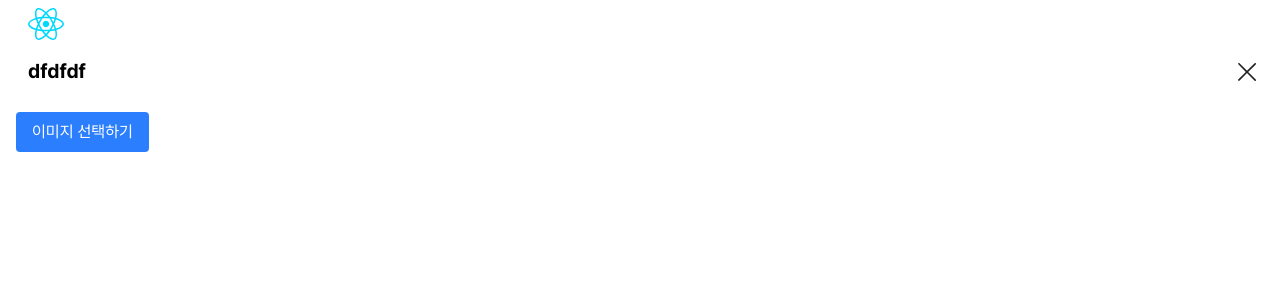
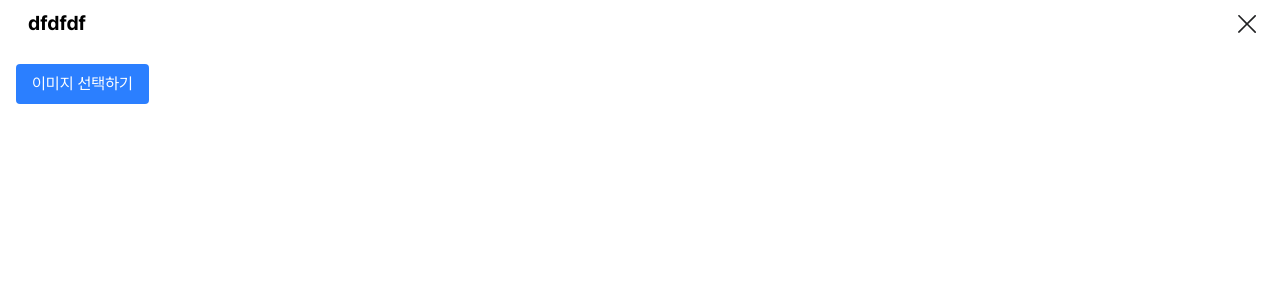
Before and after one commit to nerdinary-hackathon-9th/nerdinary-front, a React (Vite) app: page / in a window 1280 px wide. Shown: the top 300 px of the page. Built offline with nearby package versions, Linux system fonts and the light colour scheme.

Commit message:
[refactor] SnapGrid 생성

```diff
--- a/src/app/App.tsx
+++ b/src/app/App.tsx
@@ -1,23 +1,8 @@
-import { Outlet, useLocation } from 'react-router-dom';
-import { Header } from './layout/header/ui/Header';
+import { Outlet } from 'react-router-dom';
 
 function App() {
-  const location = useLocation();
-
-  const headerVariant = (() => {
-    if (location.pathname === '/') return 'logo'; // 홈
-    if (location.pathname.startsWith('/challenge')) return 'back'; // 낭비;
-    return 'none';
-  })();
-  const headerTitle = (() => {
-    if (location.pathname === '/') return 'none'; // 홈
-    return 'none';
-  })();
-
   return (
     <>
-      {headerVariant !== 'none' && <Header variant={headerVariant} title={headerTitle} />}
-
       <main>
         <Outlet />
       </main>
--- a/src/page/challenge/ChallengeDetail.tsx
+++ b/src/page/challengeDetail/ChallengeDetailPage.tsx
@@ -1,11 +1,17 @@
+import { useParams } from 'react-router-dom';
+import { Header } from '@/app/layout/header/ui/Header';
 import SlideButton from '@/components/ui/SlideButton';
-
 import CalendarIcon from '@/assets/calendar.svg?react';
 import PeopleIcon from '@/assets/people.svg?react';
 
+import { SnapGrid } from './components/SnapGrid';
+
 const ChallengeDetailPage = () => {
+  const { id } = useParams();
+
   return (
-    <div className="relative h-[calc(100dvh-48px)] flex flex-col">
+    <div className="min-h-screen">
+      <Header variant="back" />
       {/* Scrollable Content */}
       <main className="flex-1 overflow-y-auto pb-32">
         {/* Image */}
@@ -43,19 +49,19 @@ const ChallengeDetailPage = () => {
         <section className="px-5 mt-6">
           <h2 className="font-medium mb-3 text-sm text-neutral-500">챌린지 인증내용</h2>
 
-          <div className="grid grid-cols-3 gap-3">
-            {Array.from({ length: 6 }).map((_, i) => (
+          <SnapGrid>
+            {Array.from({ length: 10 }).map((_, i) => (
               <div
                 className="bg-neutral-100 border-neutral-100 border rounded-lg h-28"
                 key={i}
               ></div>
             ))}
-          </div>
+          </SnapGrid>
         </section>
       </main>
 
       {/* Slide CTA */}
-      <div className="absolute bottom-5 left-0 w-full px-5">
+      <div className="fixed bottom-5 left-0 w-full px-5">
         <SlideButton text="참여하기" onComplete={() => alert('참여 완료')} />
       </div>
     </div>
--- /dev/null
+++ b/src/page/challengeDetail/components/SnapGrid.tsx
@@ -0,0 +1,10 @@
+import type { ReactNode } from 'react';
+
+interface SnapGridProps {
+  children: ReactNode;
+  className?: string;
+}
+
+export const SnapGrid = ({ children, className }: SnapGridProps) => {
+  return <div className={`grid grid-cols-3 gap-1 ${className ?? ''}`}>{children}</div>;
+};
```
Also changed, not shown: src/app/router/AppRouter.tsx (+5 -2 lines).
